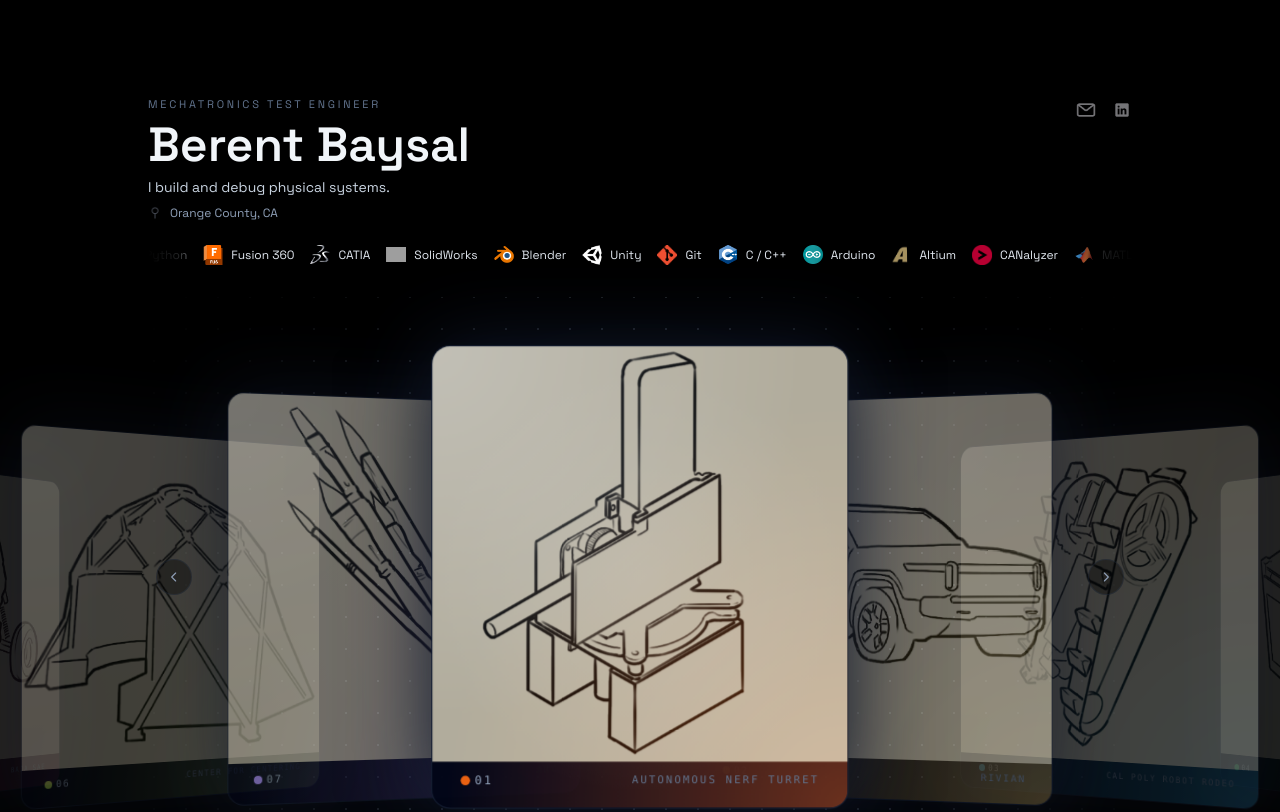
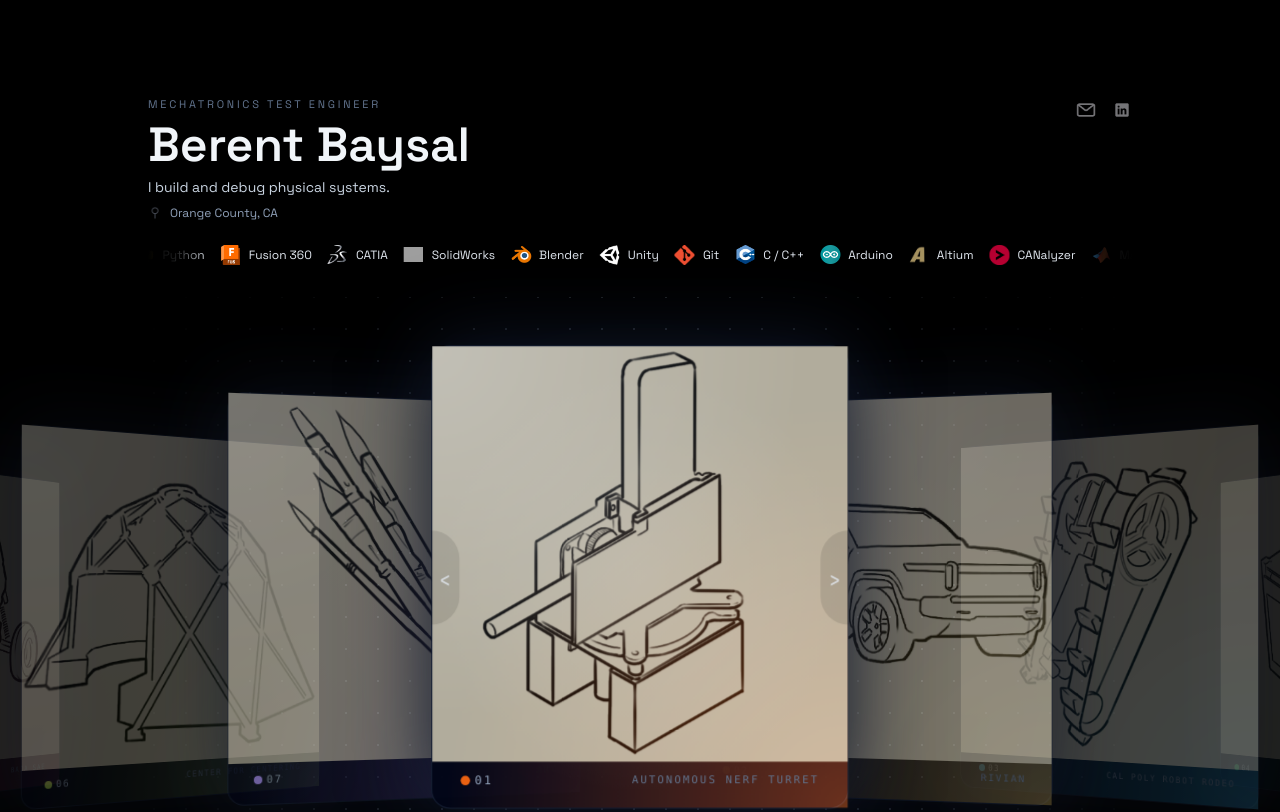
Before and after one commit to DarkkBleu/portfolio, a Next.js app: page / in a window 1280 px wide. Shown: the top 812 px of the page. Built offline with nearby package versions, Linux system fonts and the light colour scheme; grey boxes are pictures that could not be loaded.

Commit message:
updated stuff

```diff
--- a/app/page.tsx
+++ b/app/page.tsx
@@ -308,7 +308,10 @@ function SkillBand() {
   }, []);
 
   useEffect(() => {
-    const baseSpeed = 0.08;
+    // speed scales with the row width so small screens don't feel slower
+const baseSpeed = Math.max(0.035, rowWidth * 0.00006);
+
+
     const friction = 0.92;
     const minVel = 0.02;
 
@@ -450,19 +453,27 @@ function SkillItem({ logo, label }: { logo: string; label: string }) {
    PROJECTS COVERFLOW + DETAILS
 ================================*/
 function ProjectsCoverflow() {
+  const [uiScale, setUiScale] = useState(1);
+
+useEffect(() => {
+  const update = () => {
+    if (window.innerWidth < 430) {
+      setUiScale(0.8); // small screen = zoom out
+    } else {
+      setUiScale(1); // normal screen
+    }
+  };
+
+  update();
+  window.addEventListener("resize", update);
+  return () => window.removeEventListener("resize", update);
+}, []);
 
   const rivianTitleRef = useRef<HTMLHeadingElement | null>(null);
-const [rivianSheen, setRivianSheen] = useState(false);
-const rivianSheenTimeout = useRef<number | null>(null);
-
-const [sheenOffset, setSheenOffset] = useState(0);
-const lastScrollY = useRef(0);
-
 
   const [currentIndex, setCurrentIndex] = useState(0);
   const current = PROJECTS[currentIndex];
-  const [detailPhase, setDetailPhase] =
-    useState<"hidden" | "visible">("visible");
+  const [detailPhase, setDetailPhase] = useState<"hidden" | "visible">("visible");
 
   const sectionRef = useRef<HTMLDivElement | null>(null);
   const [cursorPos, setCursorPos] = useState<{ x: number; y: number } | null>(
@@ -494,6 +505,8 @@ const lastScrollY = useRef(0);
         : (prev + 1) % PROJECTS.length
     );
   };
+
+  // Rivian gold shimmer scroll-based
   useEffect(() => {
     if (current.id !== "rivian") return;
 
@@ -506,19 +519,14 @@ useEffect(() => {
       raf = 0;
       const rect = el.getBoundingClientRect();
 
-    // When the title is around the center of the viewport -> max sheen
       const vh = window.innerHeight || 1;
       const center = rect.top + rect.height / 2;
 
-    // progress: 0 at top, 1 at bottom (clamped)
       let p = center / vh;
       if (p < 0) p = 0;
       if (p > 1) p = 1;
 
-    // Map p to a wider range so it "travels" nicely
-    // 0..1 -> -40..140 (percent)
       const pos = -40 + p * 180;
-
       el.style.setProperty("--sheen", `${pos}%`);
     };
 
@@ -527,7 +535,6 @@ useEffect(() => {
       raf = requestAnimationFrame(update);
     };
 
-  // initial
     update();
 
     window.addEventListener("scroll", onScroll, { passive: true });
@@ -539,7 +546,6 @@ useEffect(() => {
       if (raf) cancelAnimationFrame(raf);
     };
   }, [current.id]);
-
 
   // Arrow keys left/right
   useEffect(() => {
@@ -583,7 +589,9 @@ useEffect(() => {
   };
 
   return (
+  <div style={{ transform: `scale(${uiScale})`, transformOrigin: "top center" }}>
     <>
+
       {/* HERO COVERFLOW */}
       <section
         ref={sectionRef}
@@ -596,15 +604,15 @@ useEffect(() => {
           <div
             className="absolute -inset-[40%]"
             style={{
-      top: "-70%", // ⬆ move dots upward (adjustable)
+              top: "-70%",
               backgroundImage:
                 "radial-gradient(circle, rgba(148,163,184,0.38) 1px, transparent 1px)",
               backgroundSize: "32px 32px",
               opacity: 0.9,
             }}
           />
+        </div>
 
-</div>
         {/* SOFT VIGNETTE OVER DOTS */}
         <div
           className="pointer-events-none absolute inset-0 z-10"
@@ -617,56 +625,9 @@ useEffect(() => {
         {/* FOREGROUND CONTENT */}
         <div className="relative z-30 mx-auto flex w-full max-w-6xl flex-col items-center gap-6 md:gap-8 py-8 md:py-10">
           {/* CAROUSEL AREA */}
-<div className="relative flex w-full items-center justify-center
-                h-[18rem] sm:h-[22rem] md:h-[26rem] lg:h-[30rem]">
-
+          <div className="relative flex w-full items-center justify-center h-[18rem] sm:h-[22rem] md:h-[26rem] lg:h-[30rem]">
             {/* CENTER GLOW */}
             <div className="pointer-events-none absolute left-1/2 top-1/2 z-0 h-72 w-[26rem] -translate-x-1/2 -translate-y-1/2 rounded-full bg-[radial-gradient(circle,_rgba(148,163,184,0.35),_transparent_70%)] blur-[90px]" />
-
-            {/* ARROWS */}
-            <div className="pointer-events-none absolute inset-y-0 left-0 right-0 z-30 flex items-center justify-between">
-              <button
-                onClick={() => go("prev")}
-                className="pointer-events-auto ml-1 sm:ml-2 flex h-8 w-8 sm:h-9 sm:w-9 items-center justify-center rounded-full border border-slate-700/30 bg-black/40 text-[10px] sm:text-[11px] text-slate-400 transition hover:border-slate-500/60 hover:bg-black/80 hover:text-slate-100"
-                aria-label="Previous project"
-              >
-                <svg
-                  viewBox="0 0 24 24"
-                  className="h-3.5 w-3.5 sm:h-4 sm:w-4"
-                  aria-hidden="true"
-                >
-                  <path
-                    d="M14.5 6 8.5 12l6 6"
-                    fill="none"
-                    stroke="currentColor"
-                    strokeWidth="1.6"
-                    strokeLinecap="round"
-                    strokeLinejoin="round"
-                  />
-                </svg>
-              </button>
-
-              <button
-                onClick={() => go("next")}
-                className="pointer-events-auto mr-1 sm:mr-2 flex h-8 w-8 sm:h-9 sm:w-9 items-center justify-center rounded-full border border-slate-700/30 bg-black/40 text-[10px] sm:text-[11px] text-slate-400 transition hover:border-slate-500/60 hover:bg-black/80 hover:text-slate-100"
-                aria-label="Next project"
-              >
-                <svg
-                  viewBox="0 0 24 24"
-                  className="h-3.5 w-3.5 sm:h-4 sm:w-4"
-                  aria-hidden="true"
-                >
-                  <path
-                    d="M9.5 6 15.5 12l-6 6"
-                    fill="none"
-                    stroke="currentColor"
-                    strokeWidth="1.6"
-                    strokeLinecap="round"
-                    strokeLinejoin="round"
-                  />
-                </svg>
-              </button>
-            </div>
 
             {/* CARDS */}
             <div className="relative z-20 h-full w-full">
@@ -679,7 +640,7 @@ useEffect(() => {
                 if (delta < -total / 2) delta += total;
 
                 const d = Math.abs(delta);
-                if (d > 3) return null; // center + up to 3 on each side
+                if (d > 3) return null;
 
                 const x = delta * 230;
                 const isActive = d === 0;
@@ -690,11 +651,9 @@ useEffect(() => {
                 const cardOpacity =
                   d === 0 ? 1 : d === 1 ? 0.6 : d === 2 ? 0.35 : 0.18;
 
-                const translateY =
-                  d === 0 ? 0 : d === 1 ? 22 : d === 2 ? 40 : 56;
+                const translateY = d === 0 ? 0 : d === 1 ? 22 : d === 2 ? 40 : 56;
                 const zIndex = 30 - d;
-                const rotateY =
-                  d === 0 ? 0 : delta < 0 ? 12 * d : -12 * d;
+                const rotateY = d === 0 ? 0 : delta < 0 ? 12 * d : -12 * d;
 
                 return (
                   <button
@@ -715,12 +674,82 @@ useEffect(() => {
                     }}
                   >
                     {/* CARD BODY WITH IMAGE */}
-                    <div className="relative overflow-hidden rounded-2xl bg-slate-950/95 shadow-[0_0_70px_rgba(15,23,42,1)] border border-slate-800/70">
+                    <div className="relative overflow-visible rounded-2xl bg-slate-950/95 shadow-[0_0_70px_rgba(15,23,42,1)] border border-slate-800/70">
+
                       <img
                         src={p.image}
                         alt={p.title}
                         className="h-56 w-56 sm:h-64 sm:w-64 md:h-80 md:w-80 lg:h-[22rem] lg:w-[22rem] object-cover"
                       />
+
+                      {/* INSIDE-CARD SEMICIRCLE ARROWS (ACTIVE ONLY) */}
+{isActive && (
+  <>
+    {/* LEFT TAB */}
+    <div
+      role="button"
+      tabIndex={0}
+      onClick={(e) => {
+        e.stopPropagation();
+        go("prev");
+      }}
+      onKeyDown={(e) => {
+        if (e.key === "Enter" || e.key === " ") {
+          e.preventDefault();
+          e.stopPropagation();
+          go("prev");
+        }
+      }}
+      aria-label="Previous project"
+      className="
+        absolute left-0 top-1/2 -translate-y-1/2 z-50
+        h-20 w-6 hover:w-10
+        rounded-r-full
+        flex items-center justify-center
+        cursor-pointer select-none
+        text-slate-200/80 hover:text-slate-100
+        bg-black/10 hover:bg-black/25
+        transition-all duration-200
+      "
+      style={{ marginLeft: "-1px" }}
+    >
+      <span className="text-xl leading-none">‹</span>
+    </div>
+
+    {/* RIGHT TAB */}
+    <div
+      role="button"
+      tabIndex={0}
+      onClick={(e) => {
+        e.stopPropagation();
+        go("next");
+      }}
+      onKeyDown={(e) => {
+        if (e.key === "Enter" || e.key === " ") {
+          e.preventDefault();
+          e.stopPropagation();
+          go("next");
+        }
+      }}
+      aria-label="Next project"
+      className="
+        absolute right-0 top-1/2 -translate-y-1/2 z-50
+        h-20 w-6 hover:w-10
+        rounded-l-full
+        flex items-center justify-center
+        cursor-pointer select-none
+        text-slate-200/80 hover:text-slate-100
+        bg-black/10 hover:bg-black/25
+        transition-all duration-200
+      "
+      style={{ marginRight: "-1px" }}
+    >
+      <span className="text-xl leading-none">›</span>
+    </div>
+  </>
+)}
+
+
 
                       {/* Accent gradient overlay */}
                       <div
@@ -765,12 +794,10 @@ useEffect(() => {
             </div>
           </div>
 
-          {/* BOTTOM TEXT – hide on very small screens */}
+          {/* BOTTOM TEXT */}
           <div className="hidden sm:flex flex-col items-center gap-2 pb-2 text-center">
             <div className="flex items-center gap-2 text-[11px] text-slate-500">
-              <span className="uppercase tracking-[0.2em]">
-                Scroll for details
-              </span>
+              <span className="uppercase tracking-[0.2em]">Scroll for details</span>
               <span className="animate-bounce text-slate-400 text-xs">↓</span>
             </div>
           </div>
@@ -799,7 +826,7 @@ useEffect(() => {
 
                 return (
                   <div>
-              {/* Title (stronger) */}
+                    {/* Title */}
                     <div className="mb-6 flex items-center gap-3">
                       <div
                         className="h-[1px] w-10"
@@ -831,8 +858,6 @@ useEffect(() => {
                             transitionDelay: `${120 + idx * 70}ms`,
                           }}
                         >
-    {/* If you want videos later, we can detect mp4 here.
-        For now keep images/gifs as <img> */}
                           <img
                             src={src}
                             alt={`Artwork ${idx + 1}`}
@@ -843,7 +868,6 @@ useEffect(() => {
                           <div className="pointer-events-none absolute inset-x-0 bottom-0 h-14 bg-gradient-to-t from-black/55 to-transparent" />
                         </button>
                       ))}
-
                     </div>
                   </div>
                 );
@@ -929,7 +953,6 @@ useEffect(() => {
                   {current.role} • {current.year}
                 </div>
 
-
                 <h3
                   ref={current.id === "rivian" ? rivianTitleRef : null}
                   className={[
@@ -939,7 +962,6 @@ useEffect(() => {
                 >
                   {current.title}
                 </h3>
-
 
                 <p className="mt-1 text-[13px] leading-relaxed text-slate-300">
                   {current.summary}
@@ -972,6 +994,7 @@ useEffect(() => {
                   </ul>
                 </div>
               )}
+
               {/* BUTTONS */}
               <div
                 className={[
@@ -982,7 +1005,6 @@ useEffect(() => {
                 ].join(" ")}
                 style={{ transitionDelay: "340ms" }}
               >
-  {/* GitHub */}
                 {current.github ? (
                   <a
                     href={current.github}
@@ -1011,7 +1033,6 @@ useEffect(() => {
                   </a>
                 ) : null}
 
-  {/* Final Design Review */}
                 {current.fdr ? (
                   <a
                     href={current.fdr}
@@ -1022,7 +1043,9 @@ useEffect(() => {
                     <span className="h-3.5 w-3.5 flex items-center justify-center">
                       <span className="inline-block h-2.5 w-2.5 rounded-[3px] bg-slate-200" />
                     </span>
-      <span className="tracking-[0.12em] uppercase">Final Design Review</span>
+                    <span className="tracking-[0.12em] uppercase">
+                      Final Design Review
+                    </span>
                     <svg viewBox="0 0 24 24" className="h-3 w-3" aria-hidden="true">
                       <path
                         d="M8 16l8-8M10 8h6v6"
@@ -1036,7 +1059,6 @@ useEffect(() => {
                   </a>
                 ) : null}
 
-  {/* Polysat Website */}
                 {current.polysat_website ? (
                   <a
                     href={current.polysat_website}
@@ -1064,7 +1086,8 @@ useEffect(() => {
                     </svg>
                   </a>
                 ) : null}
-  {current.paper && (
+
+                {current.paper ? (
                   <a
                     href={current.paper}
                     target="_blank"
@@ -1086,40 +1109,11 @@ useEffect(() => {
                       />
                     </svg>
                   </a>
-)}
-
+                ) : null}
               </div>
-
-        {current.tech && current.tech.length > 0 && (
-          <div
-            className={[
-              "space-y-2 pt-1 transform-gpu transition-all duration-400 ease-out",
-              detailPhase === "visible"
-                ? "opacity-100 translate-y-0"
-                : "opacity-0 translate-y-3",
-            ].join(" ")}
-            style={{ transitionDelay: "280ms" }}
-          >
-            <div className="text-[11px] uppercase tracking-[0.18em] text-slate-500">
-              Stack / Tools
-            </div>
-            <div className="flex flex-wrap gap-1.5">
-              {current.tech.map((t, idx) => (
-                <span
-                  key={idx}
-                  className="rounded-full border border-slate-700/70 bg-slate-950/60 px-2 py-0.5 text-[11px] text-slate-200"
-                >
-                  {t}
-                </span>
-              ))}
-            </div>
-          </div>
-        )}
             </aside>
           )}
         </div>
-
-
       </section>
 
       {/* FULL-WIDTH DEEP DIVE, BELOW ALL PHOTOS */}
@@ -1127,17 +1121,14 @@ useEffect(() => {
 
       {/* LIGHTBOX OVERLAY WITH ZOOM ANIMATION + DRIVE SUPPORT */}
       {lightboxSrc && (
-  <Lightbox
-    src={lightboxSrc}
-    zoomed={lightboxZoomed}
-    onClose={closeLightbox}
-  />
+        <Lightbox src={lightboxSrc} zoomed={lightboxZoomed} onClose={closeLightbox} />
       )}
+        </>
+  </div>
+  );
+}
 
 
-    </>
-  );
-}
 
 
 /* ==============================
```
Also changed, not shown: app/globals.css (+12 -0 lines). Lines whose indentation alone changed are shown as unchanged.
